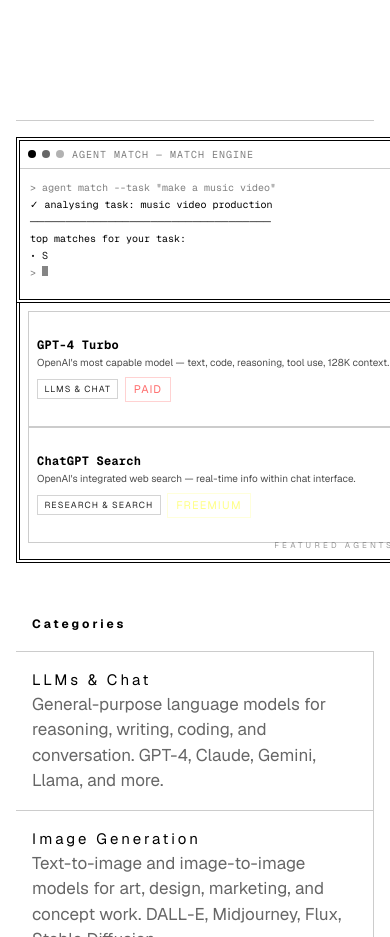
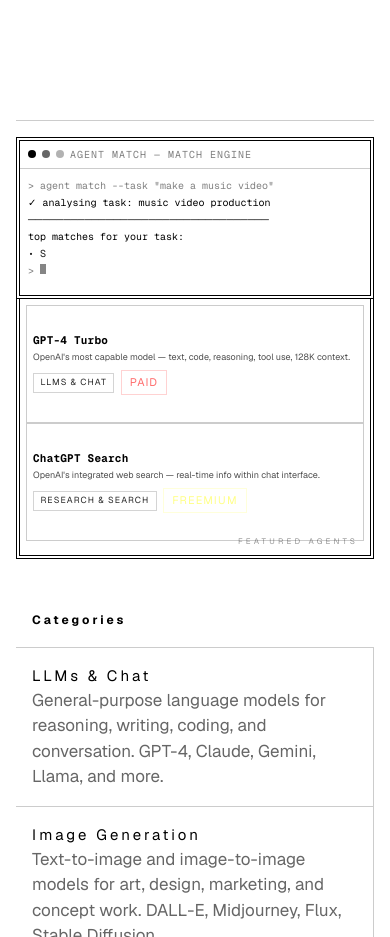
Before and after one commit to Amanuel-Tesfaye-R/Agent-Match, a Next.js app: page / in a window 390 px wide. Shown: the part 1020-1957 px from the top of the page. Built offline with nearby package versions, Linux system fonts and the light colour scheme.

Commit message:
Fix terminal and spotlight panel fitting on mobile with width constraints

```diff
--- a/src/app/globals.css
+++ b/src/app/globals.css
@@ -525,13 +525,15 @@
   .page-wrap { padding: 1rem; overflow-x: hidden; }
 
   /* ─── Terminal & spotlight mobile ─── */
-  .terminal-panel { padding-bottom: 0.5rem; }
-  .terminal-body { max-height: 220px; padding: 0.625rem; font-size: 0.625rem; }
-  .terminal-header { padding: 0.375rem 0.5rem; gap: 0.5rem; }
-  .spotlight-cards { padding: 0.5rem; gap: 0; }
-  .spotlight-card { padding: 0.375rem 0.5rem; }
-  .spotlight-card-name { font-size: 0.75rem; }
-  .spotlight-card-desc { font-size: 0.625rem; }
+  .terminal-section { width: 100%; max-width: 100%; }
+  .terminal-panel { width: 100%; max-width: 100%; padding-bottom: 0.5rem; }
+  .terminal-body { max-height: 220px; padding: 0.5rem; font-size: 0.625rem; overflow-wrap: break-word; word-break: break-word; }
+  .terminal-header { padding: 0.375rem 0.5rem; gap: 0.375rem; }
+  .terminal-title { white-space: normal; overflow-wrap: break-word; }
+  .spotlight-cards { padding: 0.375rem; gap: 0; }
+  .spotlight-card { padding: 0.25rem 0.375rem; }
+  .spotlight-card-name { font-size: 0.6875rem; }
+  .spotlight-card-desc { font-size: 0.5625rem; white-space: normal; }
   .spotlight-label { font-size: 0.5rem; }
 
   /* ─── Agent table mobile ─── */
```
